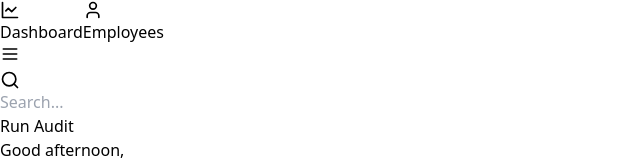
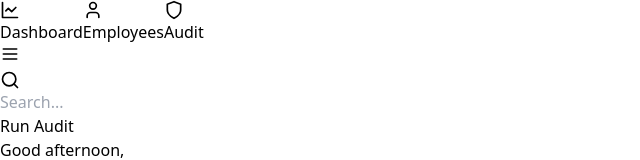
Before and after one commit to Investgrape/ria-back-office, a React (Vite) app: page / in a window 1280 px wide. Shown: the top 160 px of the page, without its empty margins (0-640 px from the left). Built offline with nearby package versions, Linux system fonts and the light colour scheme.

Commit message:
Update App component with Audit section integration

```diff
--- a/src/App.jsx
+++ b/src/App.jsx
@@ -1,6 +1,7 @@
 import { useState } from 'react';
 import { LineChart, Line, XAxis, YAxis, Tooltip, ResponsiveContainer } from 'recharts';
 import EmployeeSection from './components/EmployeeSection';
+import AuditSection from './components/AuditSection';
 
 // SVG Icons Components
 const SearchIcon = () => (
@@ -27,6 +28,12 @@ const UserIcon = () => (
   </svg>
 );
 
+const ShieldIcon = () => (
+  <svg xmlns="http://www.w3.org/2000/svg" width="20" height="20" viewBox="0 0 24 24" fill="none" stroke="currentColor" strokeWidth="2" strokeLinecap="round" strokeLinejoin="round">
+    <path d="M12 22s8-4 8-10V5l-8-3-8 3v7c0 6 8 10 8 10z"/>
+  </svg>
+);
+
 const mockData = {
   auditScores: [
     { date: 'Nov 25', score: 92 },
@@ -45,7 +52,6 @@ const mockData = {
 
 const DashboardContent = () => (
   <div className="space-y-6">
-    {/* Header */}
     <div className="flex justify-between items-start">
       <div>
         <h1 className="text-2xl font-normal">Good afternoon,</h1>
@@ -63,7 +69,6 @@ const DashboardContent = () => (
       </div>
     </div>
 
-    {/* Chart Card */}
     <div className="bg-white rounded-lg shadow p-6">
       <h2 className="text-lg font-medium mb-4">Audit Score Trend</h2>
       <div className="h-64">
@@ -100,13 +105,16 @@ function App() {
 
   const sidebarItems = [
     { icon: ChartIcon, label: 'Dashboard', id: 'dashboard' },
-    { icon: UserIcon, label: 'Employees', id: 'employees' }
+    { icon: UserIcon, label: 'Employees', id: 'employees' },
+    { icon: ShieldIcon, label: 'Audit', id: 'audit' }
   ];
 
   const renderContent = () => {
     switch (activeSection) {
       case 'employees':
         return <EmployeeSection />;
+      case 'audit':
+        return <AuditSection />;
       default:
         return <DashboardContent />;
     }
@@ -114,7 +122,6 @@ function App() {
 
   return (
     <div className="flex h-screen bg-gray-50">
-      {/* Sidebar */}
       <div className={`${isSidebarOpen ? 'w-64' : 'w-20'} bg-white border-r border-gray-200 transition-all duration-300`}>
         <div className="p-4">
           <div className="flex items-center mb-8">
@@ -139,9 +146,7 @@ function App() {
         </div>
       </div>
 
-      {/* Main Content */}
       <div className="flex-1 flex flex-col overflow-hidden">
-        {/* Top Navigation */}
         <div className="sticky top-0 z-10 bg-white border-b border-gray-200">
           <div className="flex items-center justify-between px-4 h-16">
             <div className="flex items-center gap-4">
@@ -171,8 +176,7 @@ function App() {
           </div>
         </div>
 
-        {/* Main Content Area */}
-        <main className="flex-1 overflow-auto p-6">
+        <main className="flex-1 overflow-auto">
           {renderContent()}
         </main>
       </div>
```
